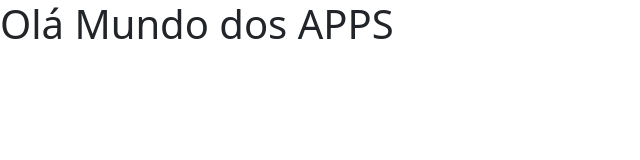
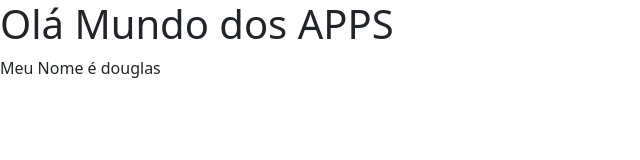
Before and after one commit to Miguel-Barros/Meu-Primeiro-Projeto-PM, a website: page www/index.html in a window 1280 px wide. Shown: the whole page, without its empty margins (0-640 px from the left). Drawn offline with Linux system fonts and the light colour scheme.

Commit message:
Update index.html

```diff
--- a/www/index.html
+++ b/www/index.html
@@ -18,6 +18,7 @@
 <body>
 
   <h1>Olá Mundo dos APPS</h1>
+  <p>Meu Nome é douglas</p>
 
 </body>
 </html>
```
